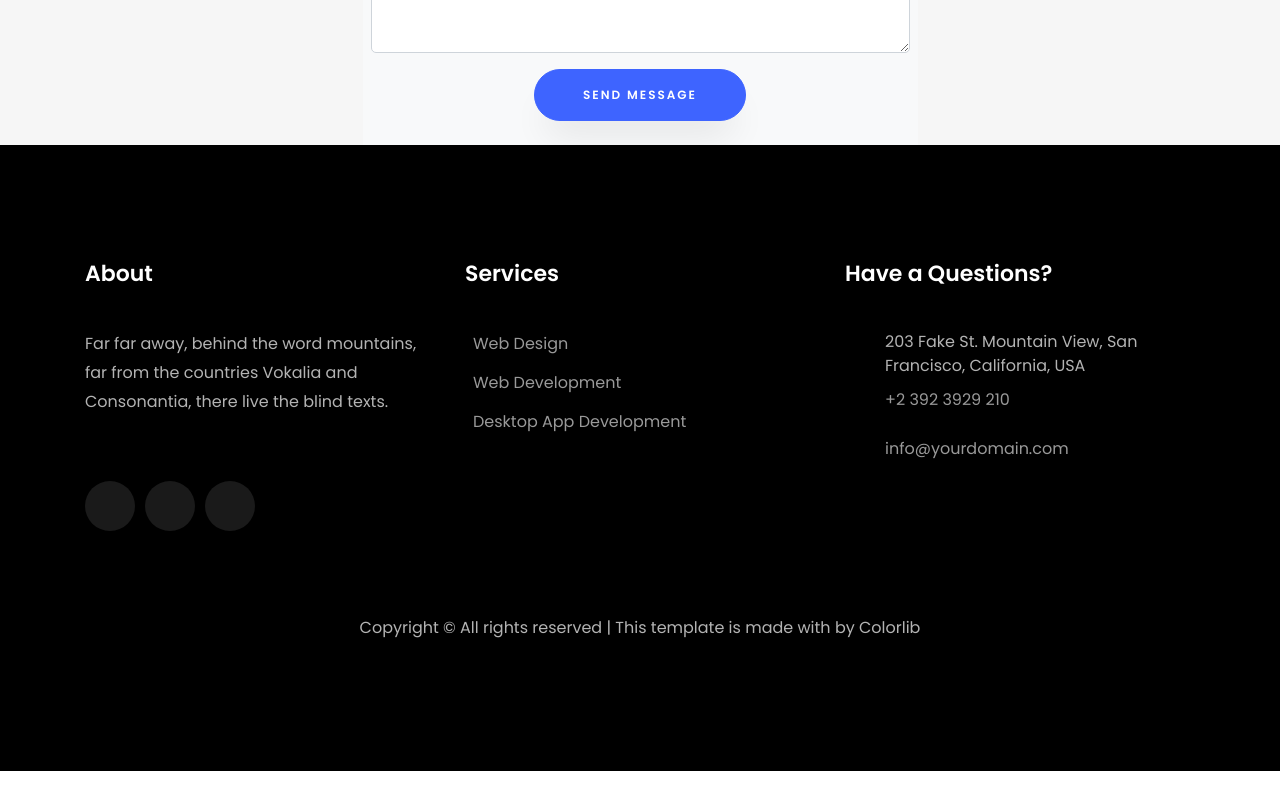
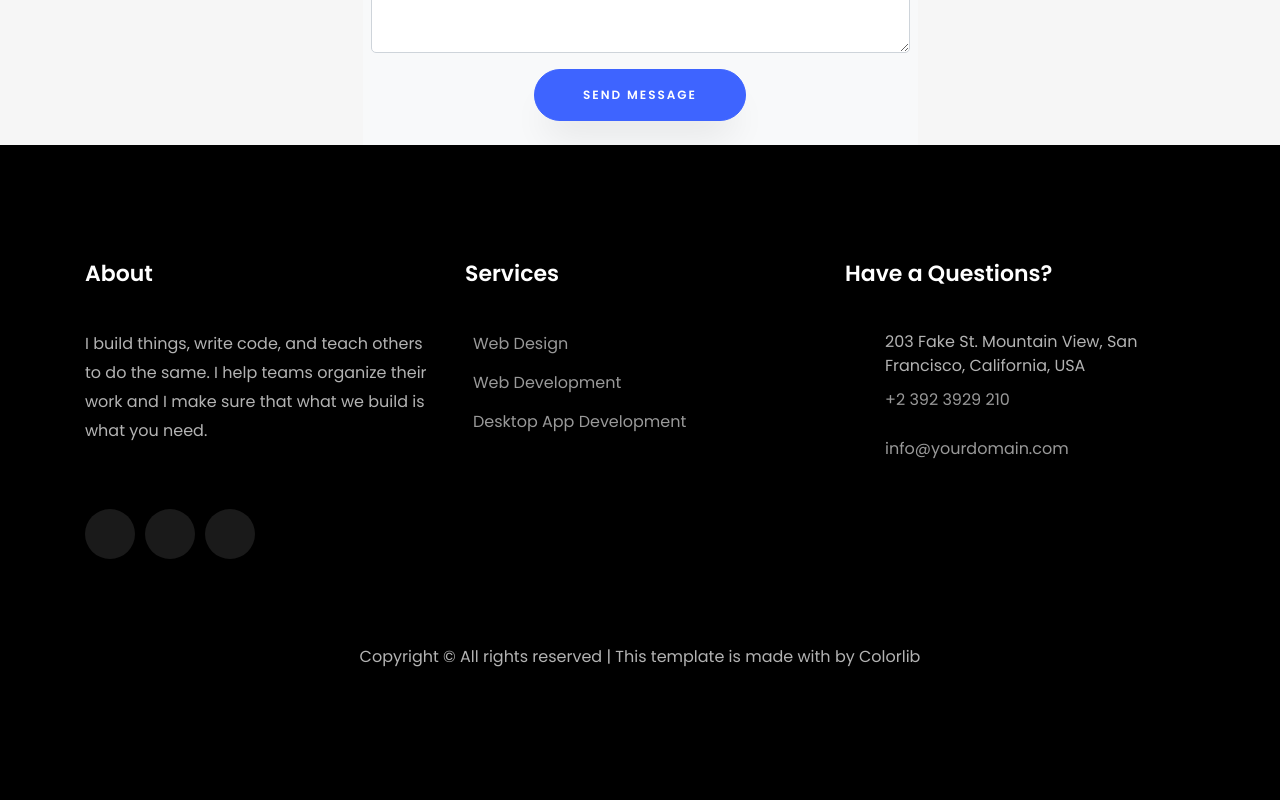
Before and after one commit to Pritampk7/portfolia, an Angular app: page / in a window 1280 px wide. Shown: the part 5994-6794 px from the top of the page. Before the commit the page ends 6765 px from the top, so only its background shows below. Built offline with nearby package versions, Linux system fonts and the light colour scheme.

Commit message:
added profile bio

```diff
--- a/src/app/app.component.html
+++ b/src/app/app.component.html
@@ -220,8 +220,9 @@
 				<div class="col-md">
 					<div class="ftco-footer-widget mb-4">
 						<h2 class="ftco-heading-2">About</h2>
-						<p>Far far away, behind the word mountains, far from the countries
-							Vokalia and Consonantia, there live the blind texts.</p>
+						<p>I build things, write code, and teach others to do the same. I help
+							teams organize their work and I make sure that what we build is
+							what you need.</p>
 						<ul
 							class="ftco-footer-social list-unstyled float-md-left float-lft mt-5">
 							<li class="ftco-animate"><a href="#"><span
```
Also changed, not shown: 1 other file (tests, documents, lock files or other folders).
